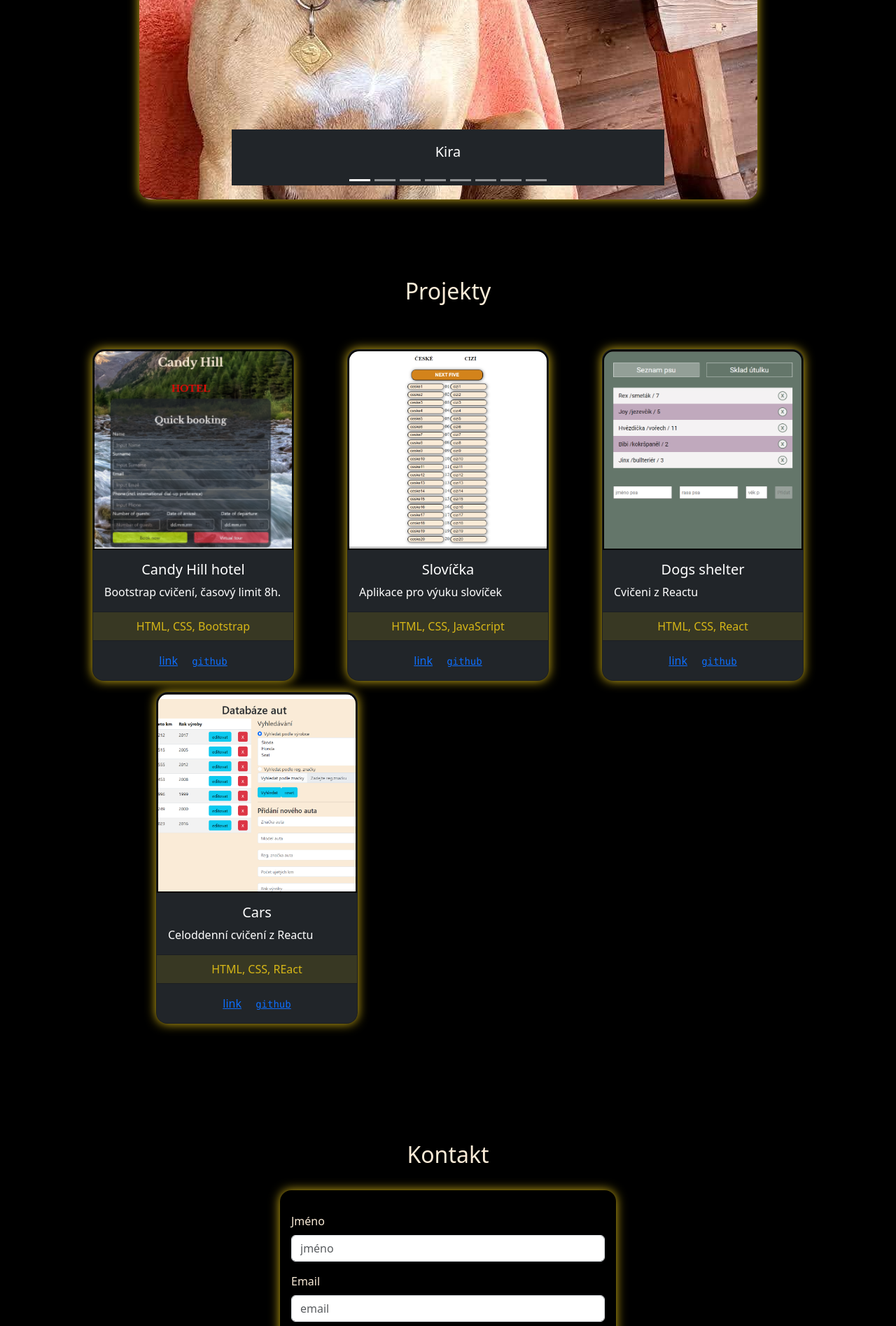
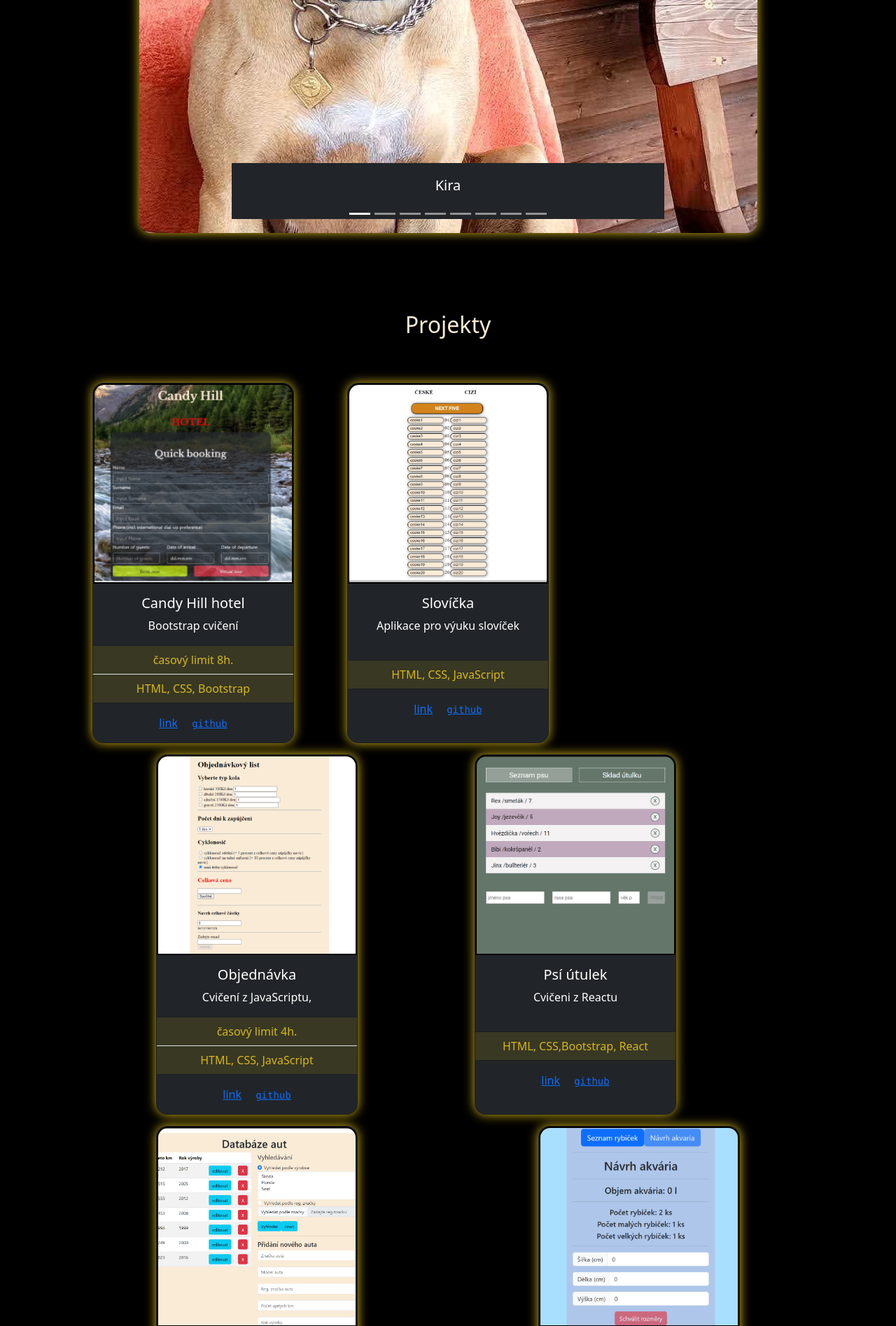
Before and after one commit to pt428/portfolio, a PHP site: page / in a window 1280 px wide. Shown: the part 3560-5455 px from the top of the page at 70% size. Run offline with PHP 8.4, Linux system fonts and the light colour scheme; some libraries are stand-ins or nearby versions.

Commit message:
pridani dalsiho projektu

```diff
--- a/index.html
+++ b/index.html
@@ -12,8 +12,8 @@
   <!-- navbar -->
      <div class="sticky-top">
       <nav class="navbar navbar-expand-lg bg-dark border-bottom border-body" data-bs-theme="dark">
-        <div class="container-fluid">
-          <a class="navbar-brand" href="#">HOME</a>
+        <div class="container-fluid ">
+
           <button
           class="navbar-toggler"
           type="button"
@@ -25,9 +25,15 @@
             <span class="navbar-toggler-icon"></span>
           </button>
 
-          <div class="collapse navbar-collapse" id="navbarSupportedContent">
-            <ul class="navbar-nav justify-content-end me-auto mb-2 mb-lg-0">
-                            <li class="nav-item">
+          <div class="collapse navbar-collapse justify-content-start" id="navbarSupportedContent">
+
+            <ul class="navbar-nav
+             mb-2 mb-lg-0">
+
+              <li class="nav-item">
+                <a class="nav-link active" aria-current="page" href="#"><button class="btn  " type="button">HOME</button></a>
+              </li>
+              <li class="nav-item">
                 <a class="nav-link active" aria-current="page" href="#about"><button class="btn btn-outline-warning me-2" type="button">O mě</button></a>
               </li>
               <li class="nav-item">
@@ -80,7 +86,7 @@
         <!-- nadpisy s kolecky -->
         <div class="row">
           <h3 class="text-center">Vzdělání</h3>
-          <div class="col   line">
+          <div class="col-12 col-md-5  line">
               <h3>Rekvalifikační kurz OOP</h3>
               <div class=" ms-2">
                   <h4>1/2024-6/2024 </h4>
@@ -95,7 +101,7 @@
 
               </div>
           </div>
-          <div class="col  line">
+          <div class="col-12 col-md-5 line">
               <h3>Magisterské studium</h3>
               <div class=" ms-2">
                   <h4>2012-2014</h4>
@@ -217,21 +223,21 @@
               <!-- ./php -->
             </div>
             <!-- icony mobile ////////////////////////////////////-->
-            <div class="row  d-flex  justify-content-between">
-                   <div class="row col-6  field-2">
+            <div class="row    justify-content-around">
+                   <div class="row col-6   field-2">
                     <!-- Xamarin -->
-                    <div class="col d-flex justify-content-center align-items-center flex-column">
+                      <div class="col d-flex justify-content-center align-items-center flex-column">
                       <h3>Xamarin</h3>
 
 <svg fill="#fff" width="80px" height="80px" viewBox="0 0 24 24" role="img" xmlns="http://www.w3.org/2000/svg">
 <path d="M6.925 1.323a1.904 1.904 0 00-1.609.93L.241 11.07a1.918 1.918 0 000 1.862l5.075 8.816c.326.56.96.929 1.609.93h10.15a1.904 1.904 0 001.609-.93l5.075-8.816a1.918 1.918 0 000-1.862l-5.075-8.816a1.904 1.904 0 00-1.609-.93zm.092 5.157a.22.22 0 01.043 0h1.75a.23.23 0 01.192.114l2.97 5.292a.228.228 0 01.028.086.228.228 0 01.028-.086l2.963-5.292a.231.231 0 01.198-.114h1.751c.155.002.271.197.199.334L14.239 12l2.9 5.179c.08.138-.04.342-.199.34h-1.75a.232.232 0 01-.2-.12l-2.962-5.292A.228.228 0 0112 12.02a.228.228 0 01-.028.086l-2.97 5.292a.231.231 0 01-.192.12H7.06c-.16.002-.278-.202-.199-.34L9.761 12l-2.9-5.186c-.07-.125.015-.307.156-.334Z"/>
 </svg>
 <h6>10%</h6>
-                    </div>
+                      </div>
                     <!-- ./Xamarin -->
 
                         <!-- android studio -->
-                          <div class="col d-flex justify-content-center align-items-center flex-column">
+                      <div class="col d-flex justify-content-center align-items-center flex-column">
                       <h3>Android studio</h3>
                       <svg fill="#fff"  version="1.1" xmlns="http://www.w3.org/2000/svg" xmlns:xlink="http://www.w3.org/1999/xlink"  width="80px"
                       height="80px" viewBox="0 0 512 512" enable-background="new 0 0 512 512" xml:space="preserve">
@@ -259,12 +265,12 @@
 
                    </svg>
                    <h6>10%</h6>
-                    </div>
+                      </div>
                     <!-- ./android studio -->
                   </div>
                   <!-- ./mobile //////////////////////////////////-->
                   <!-- programming language ///////////////////////////-->
-                  <div class="row col-6 field-3">
+                  <div class="row col-6  field-3">
 
                           <!-- c# -->
                           <div class="col d-flex justify-content-center align-items-center flex-column">
@@ -305,7 +311,7 @@
             </div>
 
             <!-- ./icony databasess/////////////////////////////////-->
-            <div class="row  d-flex  justify-content-between">
+            <div class="row     justify-content-around">
               <div class="row col-6 field-4">
 
                <!-- access -->
@@ -509,9 +515,11 @@
                       <img src="./images/candy_hill.png" class="card-img-top" alt="slovicka">
                       <div class="card-body">
                         <h5 class="card-title">Candy Hill hotel</h5>
-                        <p class="card-text">Bootstrap cvičení, časový limit 8h.</p>
+                        <p class="card-text">Bootstrap cvičení</p>
                       </div>
                       <ul class="list-group list-group-flush">
+
+                        <li class="list-group-item"> časový limit 8h.</li>
                         <li class="list-group-item">HTML, CSS, Bootstrap</li>
 
 
@@ -546,15 +554,37 @@
 
                     <!-- ./card2 -->
                     <!-- card3 -->
+                    <div class="col col-md-6 col-lg-6 col-xl-6 col-xxl-3 d-flex justify-content-center">
+                      <div class="card text-bg-dark mb-3"style="width: 18rem;">
+                        <img src="./images/kola.png" class="card-img-top" alt="cars">
+                        <div class="card-body">
+                          <h5 class="card-title">Objednávka</h5>
+                          <p class="card-text">Cvičení z JavaScriptu, <br></p>
+                        </div>
+                        <ul class="list-group list-group-flush">
+                          <li class="list-group-item">časový limit 4h.</li>
+                          <li class="list-group-item">HTML, CSS, JavaScript</li>
+
+                        </ul>
+                        <div class="card-body">
+                          <a href="https://pavel-tichy.cz/projects/jsCviko/index.html" class="card-link">link</a>
+                          <a href="https://github.com/pt428/objednavkaKol" class="card-link"><code>github</code></a>
+                        </div>
+                      </div>
+
+                      </div>
+
+                      <!-- ./card3 -->
+                    <!-- card4 -->
                     <div class="col col-md-6 col-lg-6 col-xl-4 col-xxl-3 d-flex justify-content-center">
                     <div class="card text-bg-dark mb-3"style="width: 18rem;">
                       <img src="./images/dogs.png" class="card-img-top" alt="dogs shelter">
                       <div class="card-body">
-                        <h5 class="card-title">Dogs shelter</h5>
+                        <h5 class="card-title">Psí útulek</h5>
                         <p class="card-text">Cvičeni z Reactu</p>
                       </div>
                       <ul class="list-group list-group-flush">
-                        <li class="list-group-item">HTML, CSS, React</li>
+                        <li class="list-group-item">HTML, CSS,Bootstrap, React</li>
 
                       </ul>
                       <div class="card-body">
@@ -565,28 +595,74 @@
 
                     </div>
 
-                    <!-- ./card3 -->
-                    <!-- card4 -->
+                    <!-- ./card4 -->
+                    <!-- card5 -->
                     <div class="col col-md-6 col-lg-6 col-xl-6 col-xxl-3 d-flex justify-content-center">
                     <div class="card text-bg-dark mb-3"style="width: 18rem;">
                       <img src="./images/cars.png" class="card-img-top" alt="cars">
                       <div class="card-body">
-                        <h5 class="card-title">Cars</h5>
-                        <p class="card-text">Celoddenní cvičení z Reactu</p>
+                        <h5 class="card-title">Auta</h5>
+                        <p class="card-text">Celodenní cvičení z Reactu</p>
                       </div>
                       <ul class="list-group list-group-flush">
-                        <li class="list-group-item">HTML, CSS, REact</li>
+
+                        <li class="list-group-item">HTML, CSS, Bootstrap, React</li>
 
                       </ul>
                       <div class="card-body">
-                        <a href="https://pavel-tichy.cz/projects/cars/index.html" class="card-link">link</a>
+                        <a href="https://pavel-tichy.cz/projects/jsCviko/index.html" class="card-link">link</a>
                         <a href="https://github.com/pt428/react-cars" class="card-link"><code>github</code></a>
                       </div>
                     </div>
 
                     </div>
 
-                    <!-- ./card4 -->
+                    <!-- ./card5 -->
+                    <!-- card6 -->
+                    <div class="col col-md-6 col-lg-6 col-xl-6 col-xxl-3 d-flex justify-content-center">
+                    <div class="card text-bg-dark mb-3"style="width: 18rem;">
+                      <img src="./images/fish.png" class="card-img-top" alt="cars">
+                      <div class="card-body">
+                        <h5 class="card-title">Akvárium</h5>
+                        <p class="card-text">Celodenní cvičení z Reactu</p>
+                      </div>
+                      <ul class="list-group list-group-flush">
+                        <li class="list-group-item"> časový limit 8h.</li>
+                        <li class="list-group-item">HTML, CSS, Bootstrap, React</li>
+
+                      </ul>
+                      <div class="card-body">
+                        <a href="https://pavel-tichy.cz/projects/fish/index.html" class="card-link">link</a>
+                        <a href="https://github.com/pt428/akvarium" class="card-link"><code>github</code></a>
+                      </div>
+                    </div>
+
+                    </div>
+
+                    <!-- ./card6 -->
+                    <!-- card7 -->
+                    <div class="col col-md-6 col-lg-6 col-xl-6 col-xxl-3 d-flex justify-content-center">
+                      <div class="card text-bg-dark mb-3"style="width: 18rem;">
+                        <img src="./images/rezervace.png" class="card-img-top" alt="cars">
+                        <div class="card-body">
+                          <h5 class="card-title">Rezervační systém</h5>
+                          <p class="card-text">Vytvořeno pro obec Malenovice</p>
+                        </div>
+                        <ul class="list-group list-group-flush">
+                          <li class="list-group-item"> login: admin heslo: admin</li>
+                          <li class="list-group-item">HTML, CSS, Bootstrap, php</li>
+
+                        </ul>
+                        <div class="card-body">
+                          <a href="https://pavel-tichy.cz/projects/rezervace/index.php" class="card-link">link</a>
+                          <a href="https://pavel-tichy.cz/projects/rezervace/login.php" class="card-link">admin</a>
+                          <a href="https://github.com/pt428/rezervace.git" class="card-link"><code>github</code></a>
+                        </div>
+                      </div>
+
+                      </div>
+
+                      <!-- ./card7 -->
 
                   </div>
                 </div>
--- a/style/main.scss
+++ b/style/main.scss
@@ -1,25 +1,25 @@
 @import "../node_modules/bootstrap/scss/bootstrap";
 $warning: rgb(230, 14, 32);
-$carousel-control-width:             15%;
+$carousel-control-width: 15%;
 body {
   background-color: black;
   margin: 0;
   padding: 0;
   color: antiquewhite;
 }
-p{
+
+#about p {
   text-align: justify;
 }
-.card-img, .card-img-top {
- border:2px solid black;
+.card-img,
+.card-img-top {
+  border: 2px solid black;
   border-top-left-radius: 1rem;
   border-top-right-radius: 1rem;
-
-
 }
 header {
   position: relative;
-  background-image: linear-gradient(rgba(0, 0, 0, 0.7), rgba(0, 0, 0, 0.7)),
+  background-image: linear-gradient(rgba(0, 0, 0, 0.6), rgba(0, 0, 0, 0.6)),
     url(../images/sazava.jpg);
   background-repeat: no-repeat;
   background-size: cover;
@@ -194,21 +194,22 @@ header {
   width: 10px;
   height: 10px;
 }
-.carousel{
-  max-width:50% !important;
-
+.carousel {
+  max-width: 40% !important;
 }
 @media only screen and (max-width: 1440px) {
-  .carousel{
-    max-width:100% !important;
-
+  .carousel {
+    max-width: 100% !important;
   }
 }
 .card {
   box-shadow: 0 0 15px rgb(215, 183, 23);
   border-radius: 1rem;
 }
-.coarousel-container{
+.card-body p {
+  text-align: center;
+}
+.coarousel-container {
   width: 100%;
   display: flex;
   flex-direction: column;
```
Also changed, not shown: images/fish.png (added), images/kola.png (added), images/rezervace.png (added), style/main.css, 1 other file.
